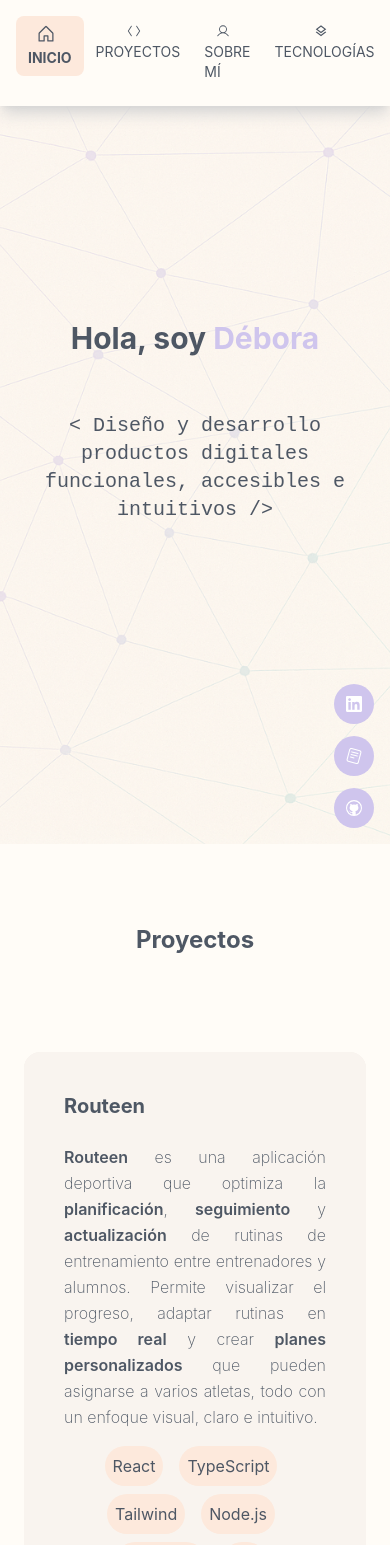
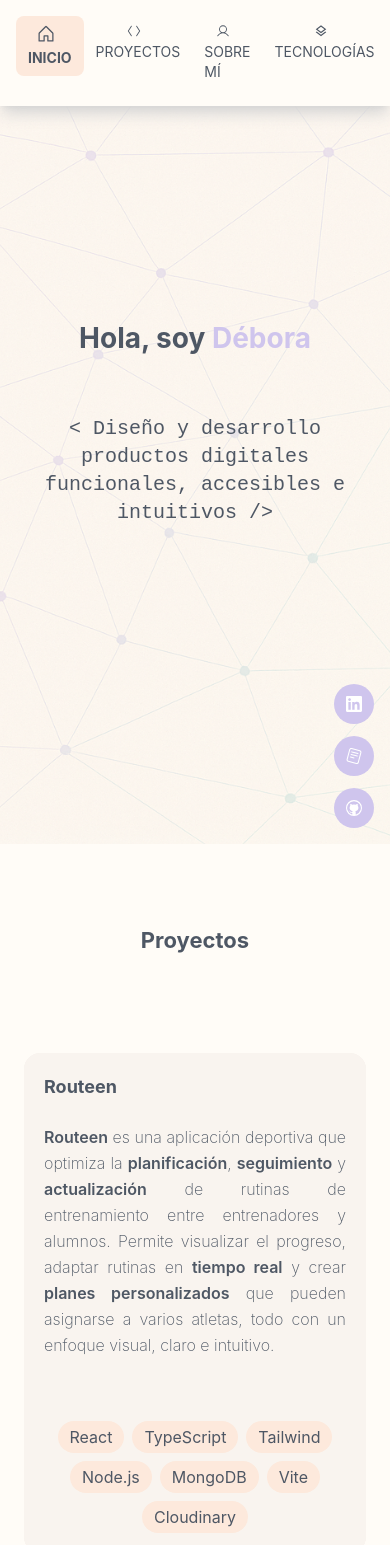
Before and after one commit to Debi312/debs-porfolio, a React (Vite) app: page / in a window 390 px wide. Shown: the top 1545 px of the page. Built offline with nearby package versions, Linux system fonts and the light colour scheme.

Commit message:
style: add transition into project card, reduce font size in all views

```diff
--- a/src/components/Footer.tsx
+++ b/src/components/Footer.tsx
@@ -1,7 +1,7 @@
 export default function Footer() {
     return (
         <section id="projects" className="flex flex-col items-center justify-center text-center text-sm mt-10 mb-5">
-                <p>© Copyright 2025 - <b>Debora García Escudero</b></p>
+                <p>© Copyright 2025 - <b>Débora García Escudero</b></p>
         </section>
     )
 }
--- a/src/components/Projects.tsx
+++ b/src/components/Projects.tsx
@@ -53,8 +53,12 @@ function ProjectCard({ project }: { project: Project }) {
                 setIsHovered(false);
                 setCurrentImage(0);
             }}
-            className="group relative flex flex-col justify-between bg-perl p-10 text-left  min-h-[500px] overflow-hidden rounded-2xl"
-        >
+            className="
+            group relative flex flex-col justify-between
+             bg-perl p-5 md:p-8 text-left min-h-[500px] overflow-hidden rounded-2xl
+            transition-transform duration-500 ease-out
+             hover:-translate-y-2 hover:scale-[1.01]
+        ">
 
 
             {/* Carrusel */}
@@ -106,18 +110,20 @@ function ProjectCard({ project }: { project: Project }) {
             {/* Stack */}
             {project.stack && (
                 <div className="relative z-20 transition-opacity duration-300 group-hover:opacity-0">
-                    <div className="flex flex-row items-center justify-center flex-wrap gap-2">
-                        {project.stack.map((tech: string, index: number) => (
+                    <div className="flex flex-wrap justify-center gap-2 items-center">
+                            {project.stack.map((tech, i) => (
                                 <span
-                                key={index}
-                                className="inline-block bg-coral bg-opacity-70 p-2 rounded-full text-md mr-2 text-navy"
+                                    key={i}
+                                    className="inline-block bg-coral bg-opacity-70 px-3 py-1 rounded-full text-md text-navy"
                                 >
                                     {tech}
                                 </span>
                             ))}
                         </div>
+
                     </div>
             )}
+
 
                     {/* Action buttons */}
                     <div className="absolute top-4 left-4 z-30 flex gap-3 opacity-0 group-hover:opacity-100 transition-opacity duration-300">
--- a/src/index.css
+++ b/src/index.css
@@ -8,14 +8,6 @@
   --color-lightblue: #dce9ec;
   --color-softblack: #2a2a2a;
   --color-base: rgb(255, 252, 247);
-  /*
-  --color-base: rgb(236, 234, 232);
-  --color-coral: #fde9dc;
-  --color-lavender: #cfc5ed;
-  --color-navy: #1f2a3b;
-  --color-lightblue: #dce9ec;
-  --color-softblack: #2a2a2a;
-  --color-perl:rgb(255, 253, 249); */
 
   --font-sans: "Inter", sans-serif, courier, monospace;
   --font-courier: "Courier New", Courier, monospace;
@@ -35,50 +27,24 @@
     @apply font-bold text-navy;
   }
   h1 {
-    @apply text-3xl lg:text-5xl md:text-5xl;
+    /* reducido 2px: 3xl (30px) -> 28px ; 5xl (48px) -> 46px */
+    @apply text-[28px] lg:text-[46px] md:text-[46px];
   }
   h2 {
-    @apply text-2xl lg:text-4xl md:text-4xl;
+    /* reducido 2px: 2xl (24px) -> 22px ; 4xl (36px) -> 34px */
+    @apply text-[22px] lg:text-[34px] md:text-[34px];
   }
   h3 {
-    @apply text-xl lg:text-3xl md:text-3xl;
+    /* reducido 2px: xl (20px) -> 18px ; 3xl (30px) -> 28px */
+    @apply text-[18px] lg:text-[28px] md:text-[28px];
   }
 
   p {
-    @apply lg:text-xl sm:text-lg ;
+    /* reducido 2px: lg:text-xl (20px) -> 18px ; sm:text-lg (18px) -> 16px */
+    @apply lg:text-[18px] sm:text-[16px];
   }
 }
 html,
 body {
   overflow-x: hidden;
 }
-
-/* :root {
-  font-family: system-ui, Avenir, Helvetica, Arial, sans-serif;
-  line-height: 1.5;
-  font-weight: 400;
-
-  color-scheme: light dark;
-  color: rgba(255, 255, 255, 0.87);
-  background-color: #242424;
-
-  font-synthesis: none;
-  text-rendering: optimizeLegibility;
-  -webkit-font-smoothing: antialiased;
-  -moz-osx-font-smoothing: grayscale;
-}
-
-
-@media (prefers-color-scheme: light) {
-  :root {
-    color: #213547;
-    background-color: #ffffff;
-  }
-  a:hover {
-    color: #747bff;
-  }
-  button {
-    background-color: #f9f9f9;
-  }
-}
- */
```
Lines whose indentation alone changed are shown as unchanged.
